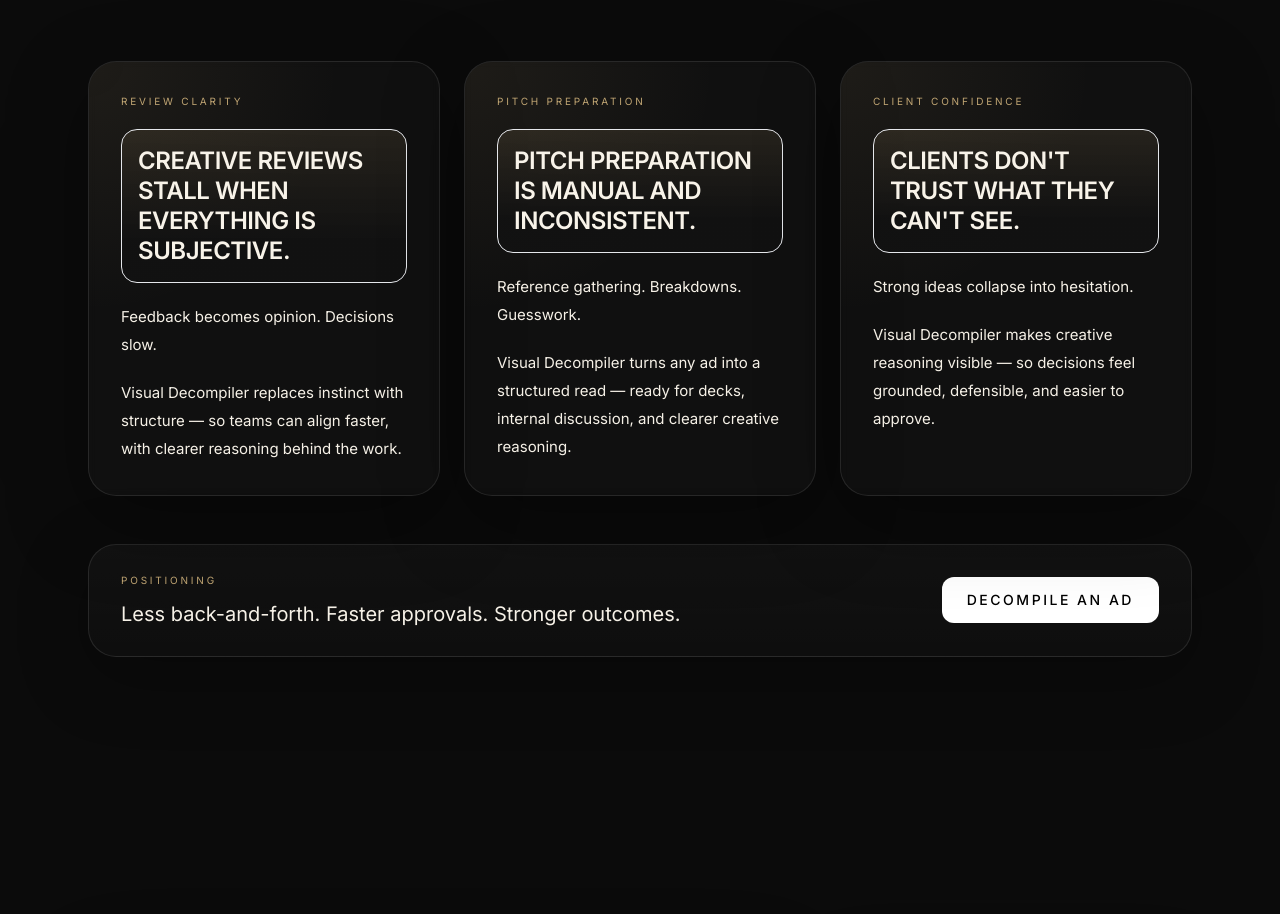
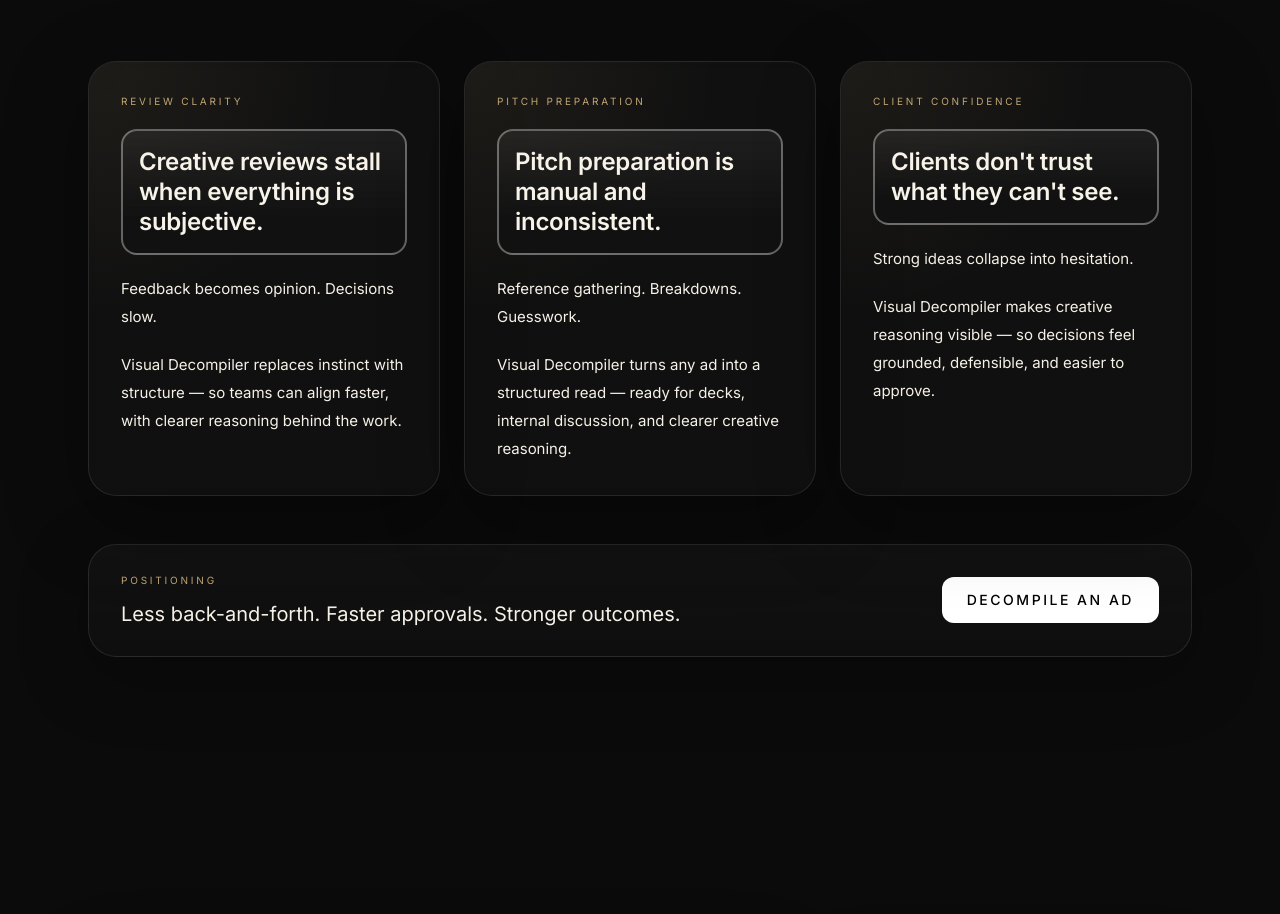
Before and after one commit to popvisly/visual-decompiler, a Next.js app: page / in a window 1280 px wide. Shown: the part 3763-4677 px from the top of the page. Built offline with nearby package versions, Linux system fonts and the light colour scheme; no server answers.

Commit message:
Strengthen card title frame and preserve sentence-case headings

```diff
--- a/src/components/marketing/BuiltForTheRoomSection.tsx
+++ b/src/components/marketing/BuiltForTheRoomSection.tsx
@@ -68,8 +68,8 @@ export default function BuiltForTheRoomSection() {
                             <div className="relative">
                                 <div className="text-[10px] uppercase tracking-[0.28em] text-[#C1A674]">{card.label}</div>
 
-                                <div className="mt-5 rounded-2xl border border-[#C1A674]/22 bg-[linear-gradient(180deg,rgba(193,166,116,0.12),rgba(18,18,18,0.92)_72%)] px-4 py-4">
-                                    <h3 className="text-2xl font-semibold uppercase leading-tight tracking-[-0.02em] text-[#F8F3E9]">
+                                <div className="mt-5 rounded-2xl border-2 border-white/35 bg-[linear-gradient(180deg,rgba(255,255,255,0.06),rgba(18,18,18,0.94)_72%)] px-4 py-4">
+                                    <h3 className="text-2xl font-semibold leading-tight tracking-[-0.012em] text-[#F8F3E9]">
                                         {card.title}
                                     </h3>
                                 </div>
```
